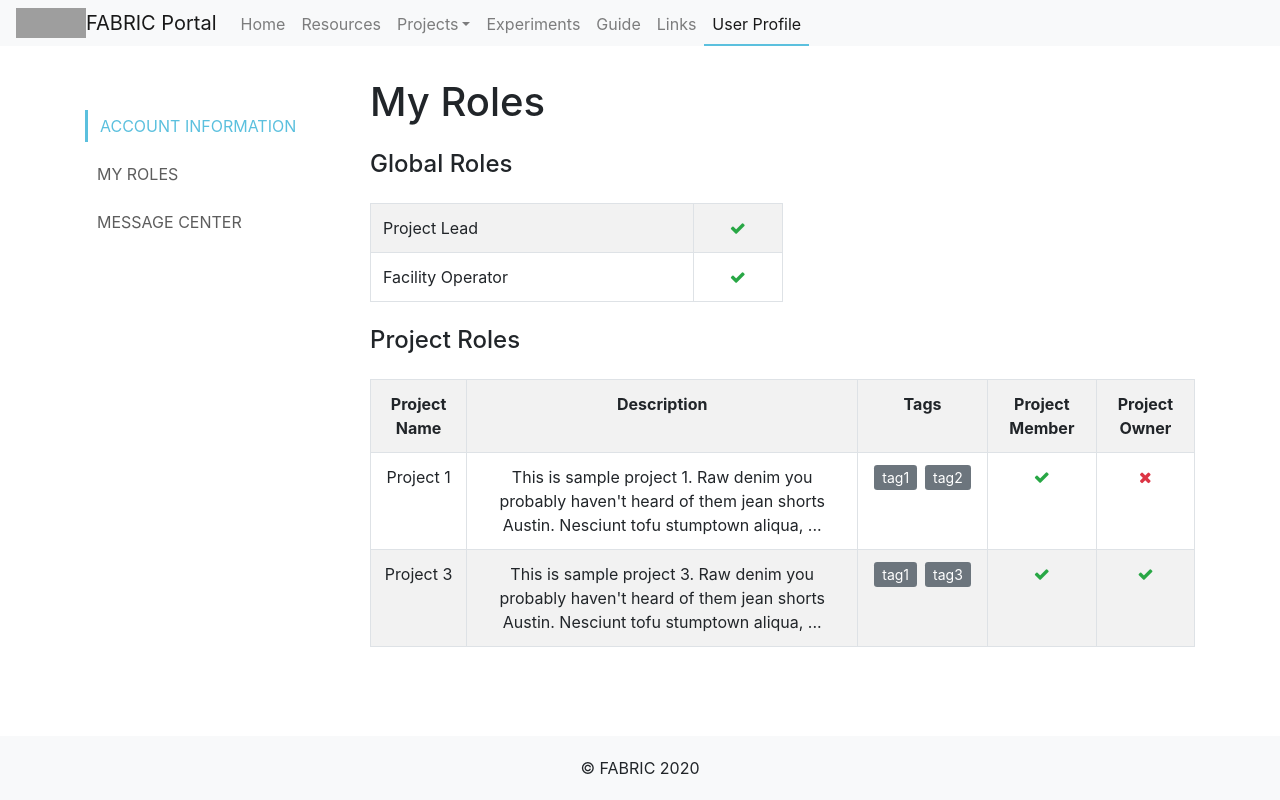
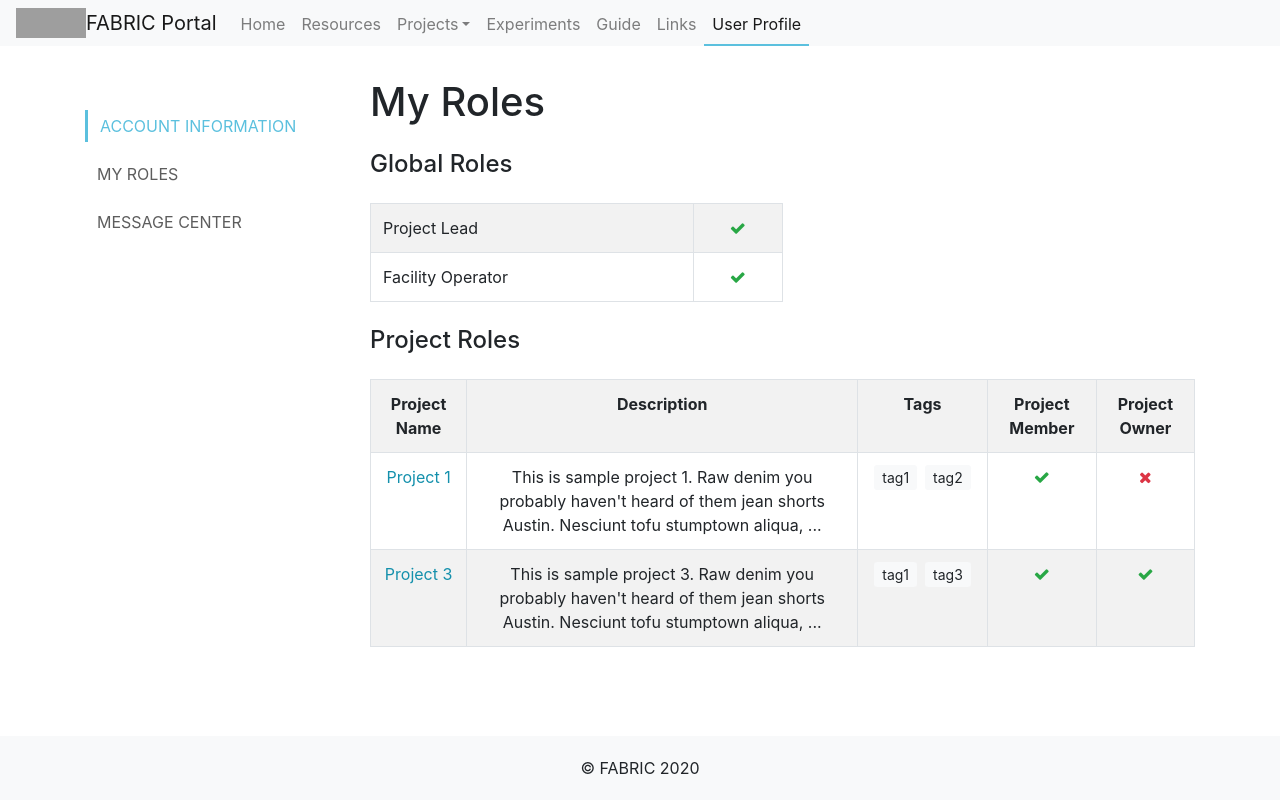
Before and after one commit to fabric-testbed/fabric-portal, a React (Create React App) app: page /user in a window 1280 px wide. Built offline with nearby package versions, Linux system fonts and the light colour scheme; grey boxes are pictures that could not be loaded.

Commit message:
#8: added project links to project name column

```diff
--- a/src/App.css
+++ b/src/App.css
@@ -75,3 +75,12 @@ h6[aria-expanded="true"] .fa-plus {
 h6[aria-expanded="false"] .fa-minus {
   display: none;
 }
+
+a {
+  color: #1490ac;
+}
+
+a:hover {
+  color: #00627d;
+  text-decoration: underline;
+}
--- a/src/components/UserProfile/MyRoles.jsx
+++ b/src/components/UserProfile/MyRoles.jsx
@@ -6,7 +6,6 @@ class MyRoles extends React.Component {
   state = {
     user: getUserInfo(),
     projectRoleCols: [
-      { display: "Project Name", field: "name" },
       { display: "Description", field: "description" },
       { display: "Tags", field: "tags" },
       { display: "Project Member", field: "is_project_member" },
@@ -26,7 +25,7 @@ class MyRoles extends React.Component {
 
   renderTags(tags) {
     return tags.map((tag, index) => {
-      return <span className="btn-sm btn-secondary m-1">{tag}</span>;
+      return <span className="btn-sm btn-light m-1">{tag}</span>;
     });
   }
 
@@ -34,6 +33,7 @@ class MyRoles extends React.Component {
     // boolean: show check icon for true and times icon for false;
     // string: only show the first 20 words to keep UI succinct if it's too long;
     // array (object): show elements separated by space;
+    // for tags: add style to each tag;
     switch (typeof param) {
       case "boolean":
         return param === true ? (
@@ -83,6 +83,7 @@ class MyRoles extends React.Component {
         <table className="table table-striped table-bordered my-4 text-center">
           <tbody>
             <tr>
+              <th>Project Name</th>
               {this.state.projectRoleCols.map((col, index) => {
                 return (
                   <th key={`project-role-header-${index}`}>{col.display}</th>
@@ -92,6 +93,15 @@ class MyRoles extends React.Component {
             {this.getMyProjects().map((row, index) => {
               return (
                 <tr key={`project-role-row-${index}`}>
+                  <td>
+                    <a
+                      href={row.project_link}
+                      target="_blank"
+                      rel="noopener noreferrer"
+                    >
+                      {row.name}
+                    </a>
+                  </td>
                   {this.state.projectRoleCols.map((col, index) => {
                     return (
                       <td key={`project-role-col-${index}`}>
```
